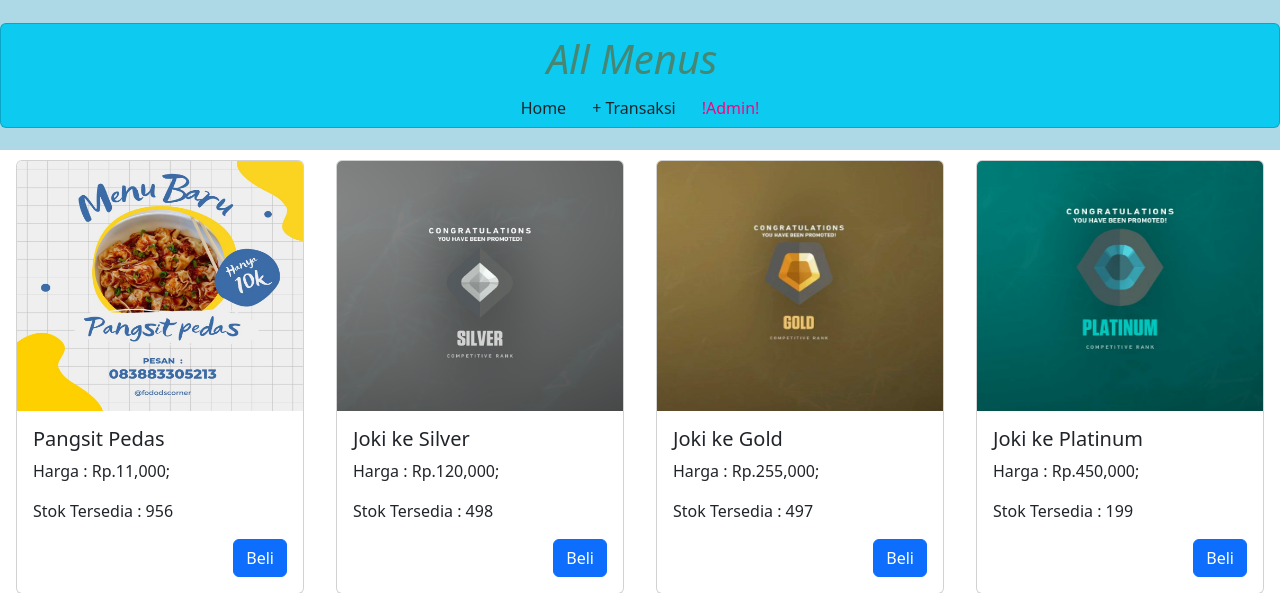
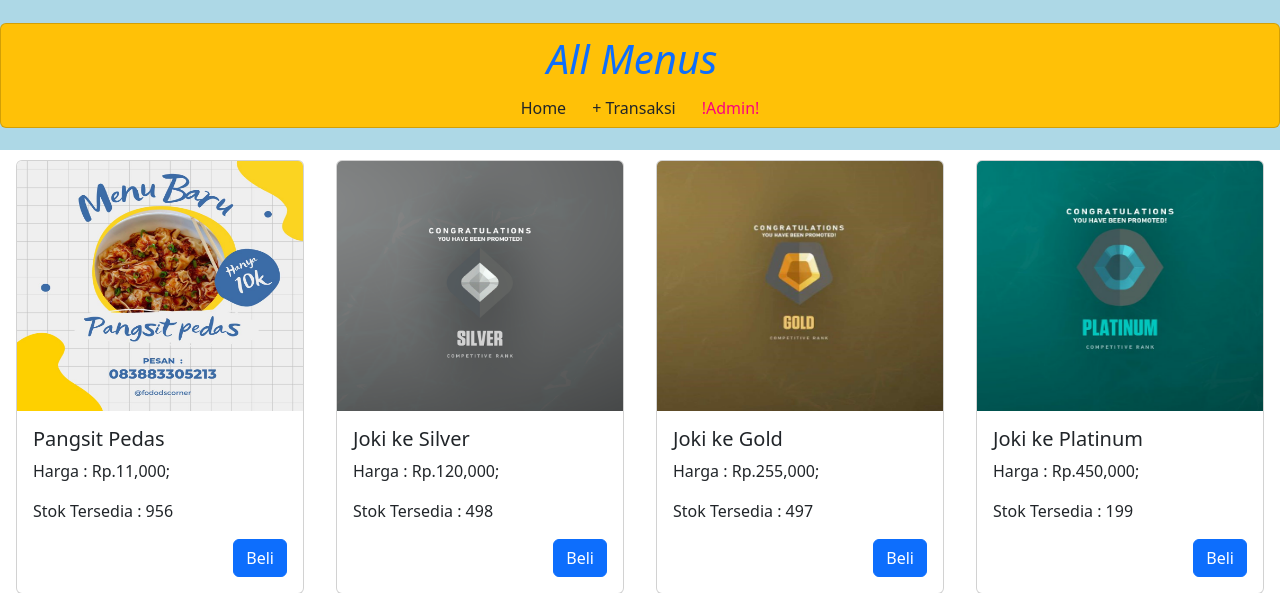
Before and after one commit to Rugato/ukk_kasir, a PHP site: page / in a window 1280 px wide. Shown: the top 593 px of the page. Run offline with PHP 8.4, Linux system fonts and the light colour scheme; data comes from the database, SQL or seed files in the repository.

Commit message:
ubah warna

```diff
--- a/ukk_kasir/index.php
+++ b/ukk_kasir/index.php
@@ -33,8 +33,8 @@
 
 <!-- Navbar -->
 <nav class="navbar navbar-expand-lg navbar-primary fixed-top mx-auto">
-    <div class="card bg-info container-fluid">
-        <i class="navbar-brand" href="#"><span style="color:#468672">All Menus</span></i>
+    <div class="card bg-warning container-fluid">
+        <i class="navbar-brand" href="#"><span style="color: #0d6efd">All Menus</span></i>
         <div class="navbar-collapse">
             <ul class="navbar-nav">
                 <li class="nav-item">
```
